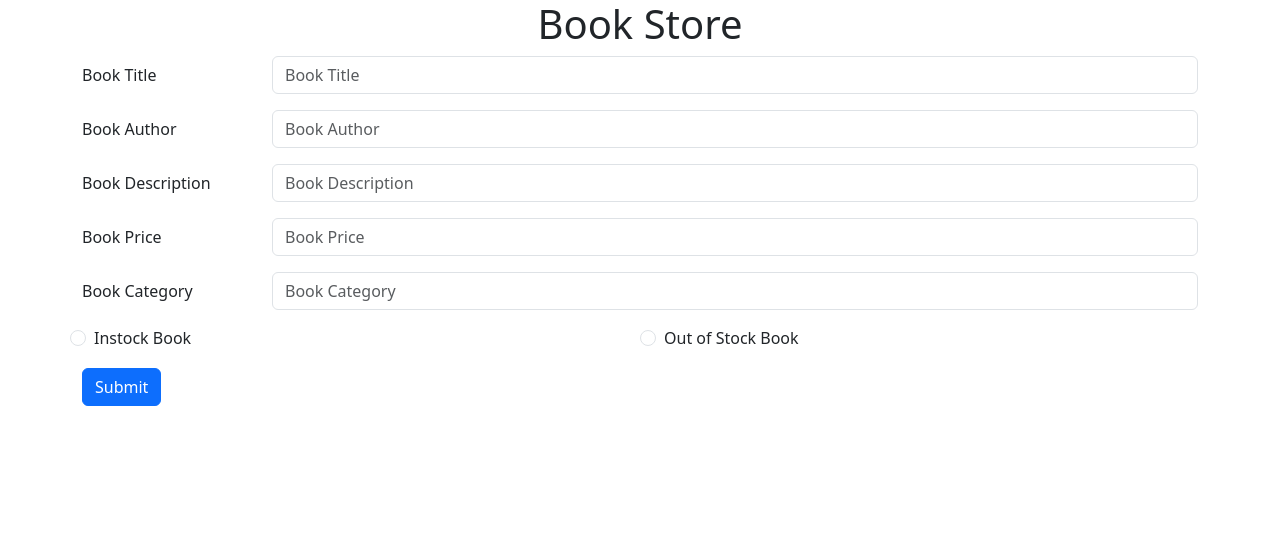
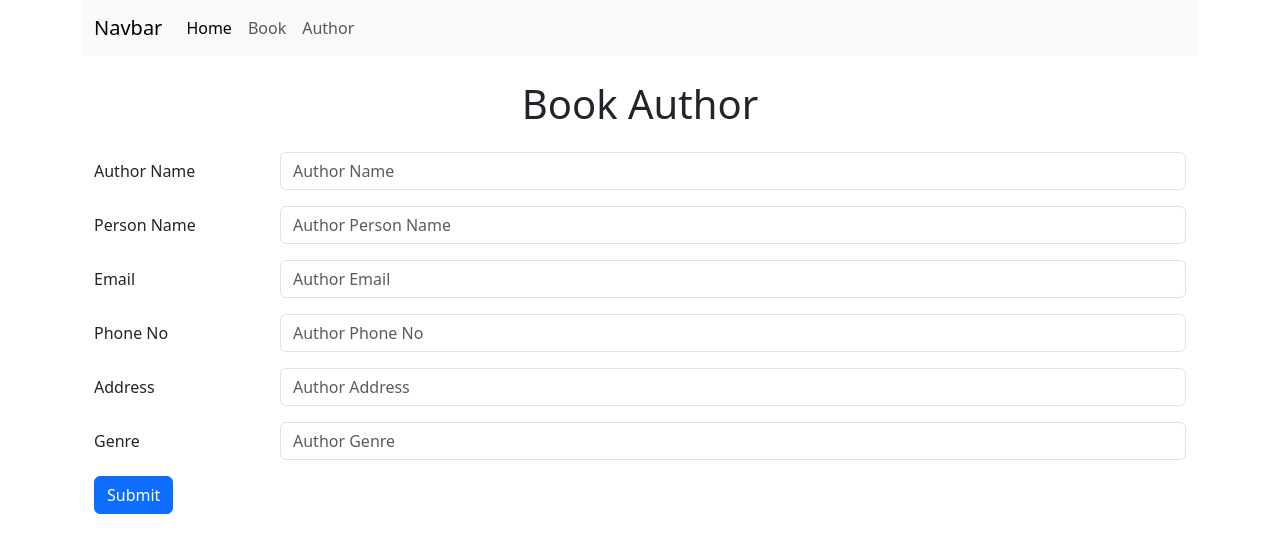
Before and after one commit to ThinzarMayMyat02/Book_Store_Practice, an Angular app: page /author in a window 1280 px wide. Before the commit this address led to /. Shown: the top 552 px of the page. Built offline with nearby package versions, Linux system fonts and the light colour scheme.

Commit message:
add nav bar and routing

```diff
--- a/src/app/app.component.html
+++ b/src/app/app.component.html
@@ -1 +1,25 @@
-<app-book-store></app-book-store>
+<div class="container">
+  <nav class="navbar navbar-expand-lg navbar-light bg-light">
+    <div class="container-fluid">
+      <a class="navbar-brand" href="#">Navbar</a>
+      <button class="navbar-toggler" type="button" data-bs-toggle="collapse" data-bs-target="#navbarNav" aria-controls="navbarNav" aria-expanded="false" aria-label="Toggle navigation">
+        <span class="navbar-toggler-icon"></span>
+      </button>
+      <div class="collapse navbar-collapse" id="navbarNav">
+        <ul class="navbar-nav">
+          <li class="nav-item">
+            <a class="nav-link active" aria-current="page" routerLink="/author" >Home</a>
+          </li>
+          <li class="nav-item">
+            <a class="nav-link" routerLink="/book">Book</a>
+          </li>
+          <li class="nav-item">
+            <a class="nav-link" routerLink="/author">Author</a>
+          </li>
+        </ul>
+      </div>
+    </div>
+  </nav>
+
+  <router-outlet></router-outlet>
+</div>
--- a/src/app/app.component.ts
+++ b/src/app/app.component.ts
@@ -1,11 +1,11 @@
 import { Component } from '@angular/core';
-import { RouterOutlet } from '@angular/router';
+import { RouterLink, RouterOutlet } from '@angular/router';
 import { BookStoreComponent } from "./com.practice/book-store/book-store.component";
 
 @Component({
   selector: 'app-root',
   standalone: true,
-  imports: [RouterOutlet, BookStoreComponent],
+  imports: [RouterOutlet, RouterLink],
   templateUrl: './app.component.html',
   styleUrl: './app.component.scss'
 })
--- a/src/app/app.config.ts
+++ b/src/app/app.config.ts
@@ -4,5 +4,8 @@
 import { routes } from './app.routes';
 
 export const appConfig: ApplicationConfig = {
-  providers: [provideZoneChangeDetection({ eventCoalescing: true }), provideRouter(routes)]
+  providers: [
+    provideZoneChangeDetection({ eventCoalescing: true }),
+    provideRouter(routes)
+  ]
 };
--- a/src/app/app.routes.ts
+++ b/src/app/app.routes.ts
@@ -1,3 +1,12 @@
-import { Routes } from '@angular/router';
+import { RouterModule, Routes } from '@angular/router';
+import { BookStoreComponent } from './com.practice/book-store/book-store.component';
+import { AuthorComponent } from './com.practice/author/author.component';
+import { BookTableComponent } from './com.practice/book-table/book-table.component';
 
-export const routes: Routes = [];
+export const routes: Routes = [
+  {path: 'author', component: AuthorComponent},
+  {path: 'book', component: BookStoreComponent},
+  {path: 'book-table', component: BookTableComponent},
+  {path: 'edit-book/:id', component:BookStoreComponent},
+  {path: '', redirectTo: 'author', pathMatch: 'full'}
+];
```
